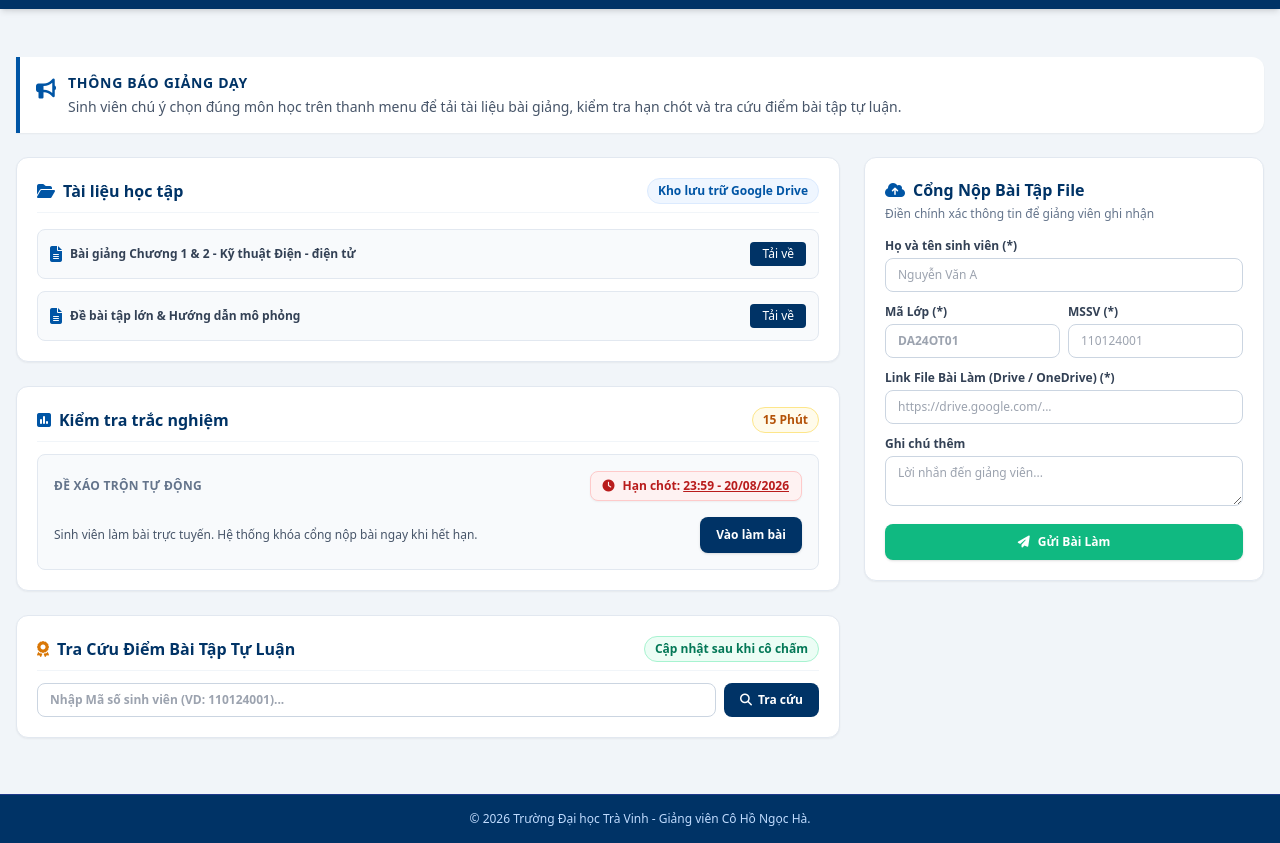
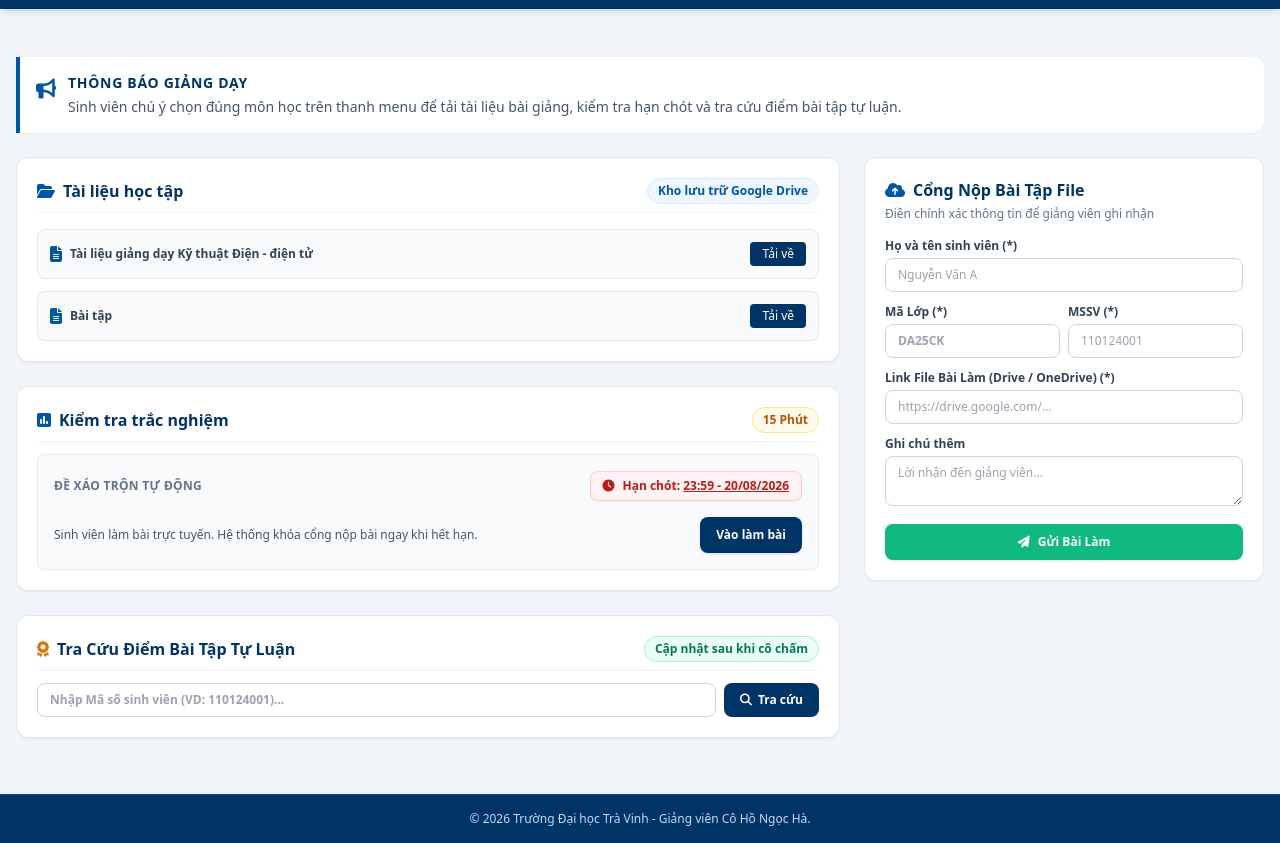
Before and after one commit to hnha-tvu/WEB-GIANG-DAY, a plain HTML site: page index.html in a window 1280 px wide. Shown: the part 63-906 px from the top of the page. Drawn offline with nearby package versions, Linux system fonts and the light colour scheme.

Commit message:
Update index.html

```diff
--- a/index.html
+++ b/index.html
@@ -216,7 +216,7 @@
                         <div class="grid grid-cols-2 gap-2">
                             <div>
                                 <label class="block text-xs font-bold text-slate-700 mb-1">Mã Lớp (*)</label>
-                                <input type="text" id="formClass" required placeholder="DA24OT01" oninput="this.value = this.value.toUpperCase()" class="w-full px-3 py-2 border border-slate-300 rounded-lg text-xs font-bold text-tvuBlue focus:outline-none focus:ring-2 focus:ring-tvuLight uppercase">
+                                <input type="text" id="formClass" required placeholder="DA25CK" oninput="this.value = this.value.toUpperCase()" class="w-full px-3 py-2 border border-slate-300 rounded-lg text-xs font-bold text-tvuBlue focus:outline-none focus:ring-2 focus:ring-tvuLight uppercase">
                             </div>
                             <div>
                                 <label class="block text-xs font-bold text-slate-700 mb-1">MSSV (*)</label>
@@ -262,40 +262,40 @@
                 defaultDeadline: '23:59 - 20/08/2026',
                 rawDeadline: '2026-08-20T23:59',
                 docs: [
-                    { name: 'Bài giảng Chương 1 & 2 - Kỹ thuật Điện - điện tử', link: 'https://drive.google.com' },
-                    { name: 'Đề bài tập lớn & Hướng dẫn mô phỏng', link: 'https://drive.google.com' }
+                    { name: 'Tài liệu giảng dạy Kỹ thuật Điện - điện tử', link: 'https://drive.google.com/file/d/1p3X4N33_EG9t5OeBTqDuuHsVR9BOmF3Y/view?usp=sharing' },
+                    { name: 'Bài tập', link: 'https://drive.google.com' }
                 ]
             },
             'ep102': {
                 defaultDeadline: '17:00 - 22/08/2026',
                 rawDeadline: '2026-08-22T17:00',
                 docs: [
-                    { name: 'Giáo trình Kỹ thuật Điện đại cương', link: 'https://drive.google.com' },
-                    { name: 'Hướng dẫn thực hành phòng Thí nghiệm Điện', link: 'https://drive.google.com' }
+                    { name: 'Tài liệu giảng dạy Kỹ thuật điện', link: 'https://drive.google.com' },
+                    { name: 'Bài tập', link: 'https://drive.google.com' }
                 ]
             },
             'ep103': {
                 defaultDeadline: '23:59 - 25/08/2026',
                 rawDeadline: '2026-08-25T23:59',
                 docs: [
-                    { name: 'Bài giảng Mạch điện 1 - Các phương pháp phân tích', link: 'https://drive.google.com' },
-                    { name: 'Bộ câu hỏi ôn tập & Bài tập tự giải Mạch 1', link: 'https://drive.google.com' }
+                    { name: 'Bài giảng Mạch điện 1', link: 'https://drive.google.com/file/d/1G-o4nyhohoWxV2n4d8EMt8HZGOLQYohm/view?usp=sharing' },
+                    { name: 'Bộ câu hỏi ôn tập', link: 'https://drive.google.com' }
                 ]
             },
             'ma201': {
                 defaultDeadline: '23:59 - 28/08/2026',
                 rawDeadline: '2026-08-28T23:59',
                 docs: [
-                    { name: 'Bài giảng Hàm phức & Biến đổi Laplace', link: 'https://drive.google.com' },
-                    { name: 'Tổng hợp công thức & Dạng bài tập thi Hàm phức', link: 'https://drive.google.com' }
+                    { name: 'Tài liệu giảng dạy Hàm phức & Biến đổi Laplace', link: 'https://drive.google.com/file/d/1CRjWbLrxQFPvRPsUwbre7S-SatyouJk6/view?usp=sharing' },
+                    { name: 'Bảng biến đổi Laplace', link: 'https://drive.google.com' }
                 ]
             },
             'ma202': {
                 defaultDeadline: '17:00 - 30/08/2026',
                 rawDeadline: '2026-08-30T17:00',
                 docs: [
-                    { name: 'Chuyên ngành Điện - Từ vựng & Thuật ngữ cốt lõi', link: 'https://drive.google.com' },
-                    { name: 'Tài liệu hướng dẫn đọc dịch Datasheets Kỹ thuật', link: 'https://drive.google.com' }
+                    { name: 'Tài liệu giảng dạy Anh văn chuyên ngành', link: 'https://drive.google.com/file/d/19GnBOOqba2G5ApTd190XB-3AtGK2aNmV/view?usp=sharing' },
+                    { name: 'Tài liệu tham khảo', link: 'https://drive.google.com' }
                 ]
             }
         };
```
